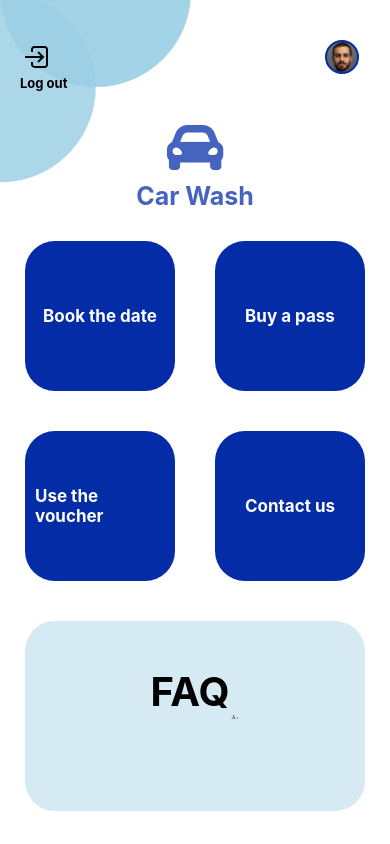
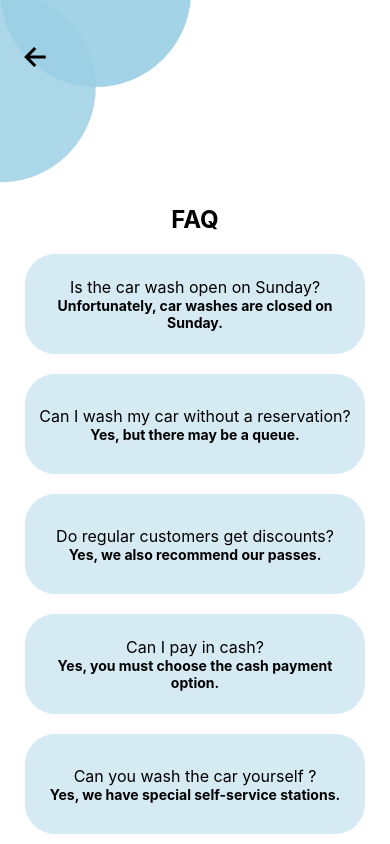
Before and after one commit to nogowicz/car-wash, a React Native app: screen /FAQScreen in a window 390 px wide. Built offline with nearby package versions, Linux system fonts and the light colour scheme.

Commit message:
Added FAQScreen

```diff
--- a/App.js
+++ b/App.js
@@ -9,6 +9,7 @@ import { store } from './store/redux/store';
 import AddCardScreen from './screens/AddCardScreen';
 import VoucherScreen from './screens/VoucherScreen';
 import ContactUsScreen from './screens/ContactUsScreen';
+import FAQScreen from './screens/FAQScreen';
 
 export default function App() {
   const Stack = createNativeStackNavigator();
@@ -58,6 +59,13 @@ export default function App() {
               headerShown: false
             }}
           />
+          <Stack.Screen
+            name="FAQScreen"
+            component={FAQScreen}
+            options={{
+              headerShown: false
+            }}
+          />
         </Stack.Navigator>
       </NavigationContainer>
     </Provider>
--- a/screens/ContactUsScreen.js
+++ b/screens/ContactUsScreen.js
@@ -50,7 +50,15 @@ function ContactUsScreen({ navigation }) {
                         </View>
                     </View>
 
-                    <FaqButton />
+                    <TouchableOpacity
+                        style={{ alignItems: 'center' }}
+                        activeOpacity={0.5}
+                        onPress={() => {
+                            navigation.navigate('FAQScreen')
+                        }}
+                    >
+                        <FaqButton />
+                    </TouchableOpacity>
                 </View>
 
 
--- /dev/null
+++ b/screens/FAQScreen.js
@@ -0,0 +1,107 @@
+import {
+    StyleSheet,
+    View,
+    Text,
+    TouchableOpacity,
+    Dimensions,
+} from "react-native";
+import {
+    Ionicons,
+} from '@expo/vector-icons';
+
+import Container from "../components/Container";
+
+function FAQScreen({ navigation }) {
+    return (
+        <Container>
+            <View>
+                <View style={styles.upperButtons}>
+                    <View style={{ justifyContent: 'center', alignItems: 'center' }}>
+                        <TouchableOpacity
+                            style={[{ width: 45, height: 45, borderRadius: 60 }]}
+                            onPress={() => {
+                                navigation.navigate('MainScreen')
+                            }}
+                        >
+                            <Ionicons name="arrow-back" size={32} color="black" />
+                        </TouchableOpacity>
+                    </View>
+                </View>
+                <View style={styles.screenTitle}>
+                    <Text style={styles.screenTitleText}>FAQ</Text>
+
+                    <View>
+                        <View style={styles.questionContainer}>
+                            <Text style={styles.questionText}>Is the car wash open on Sunday?</Text>
+                            <Text style={styles.answerText}>Unfortunately, car washes are closed on Sunday.</Text>
+                        </View>
+                        <View style={styles.questionContainer}>
+                            <Text style={styles.questionText}>Can I wash my car without a reservation?</Text>
+                            <Text style={styles.answerText}>Yes, but there may be a queue.</Text>
+                        </View>
+                        <View style={styles.questionContainer}>
+                            <Text style={styles.questionText}>Do regular customers get discounts?</Text>
+                            <Text style={styles.answerText}>Yes, we also recommend our passes.</Text>
+                        </View>
+                        <View style={styles.questionContainer}>
+                            <Text style={styles.questionText}>Can I pay in cash?</Text>
+                            <Text style={styles.answerText}>Yes, you must choose the cash payment option.</Text>
+                        </View>
+                        <View style={styles.questionContainer}>
+                            <Text style={styles.questionText}>Can you wash the car yourself ?</Text>
+                            <Text style={styles.answerText}>Yes, we have special self-service stations.</Text>
+                        </View>
+                    </View>
+
+                </View>
+
+
+            </View>
+        </Container >
+    );
+}
+
+export default FAQScreen;
+
+const windowWidth = Dimensions.get('window').width;
+const windowHeight = Dimensions.get('window').height;
+
+const styles = StyleSheet.create({
+    upperButtons: {
+        flexDirection: 'row',
+        justifyContent: 'space-between',
+        marginHorizontal: 20,
+        marginTop: 40
+    },
+    title: {
+        fontSize: 20,
+        fontWeight: 'bold',
+        color: '#4563BF',
+    },
+    screenTitle: {
+        marginTop: (windowWidth > 380 ? 120 : 80),
+        alignItems: 'center',
+        justifyContent: 'center'
+    },
+    screenTitleText: {
+        fontWeight: '700',
+        fontSize: 24
+    },
+    questionContainer: {
+        width: (windowWidth > 380 ? 340 : 320),
+        height: (windowWidth > 380 ? 100 : 80),
+        backgroundColor: '#D5EAF2',
+        borderRadius: 30,
+        justifyContent: 'center',
+        alignItems: 'center',
+        padding: 10,
+        marginTop: 20,
+    },
+    questionText: {
+        fontSize: 16,
+    },
+    answerText: {
+        fontWeight: 'bold',
+        textAlign: 'center',
+    },
+});
--- a/screens/MainScreen.js
+++ b/screens/MainScreen.js
@@ -66,7 +66,13 @@ function MainScreen({ navigation }) {
                         </TouchableOpacity>
                     </View>
                 </View>
-                <TouchableOpacity style={{ alignItems: 'center' }} activeOpacity={0.5}>
+                <TouchableOpacity
+                    style={{ alignItems: 'center' }}
+                    activeOpacity={0.5}
+                    onPress={() => {
+                        navigation.navigate('FAQScreen')
+                    }}
+                >
                     <FaqButton />
                 </TouchableOpacity>
 
```
